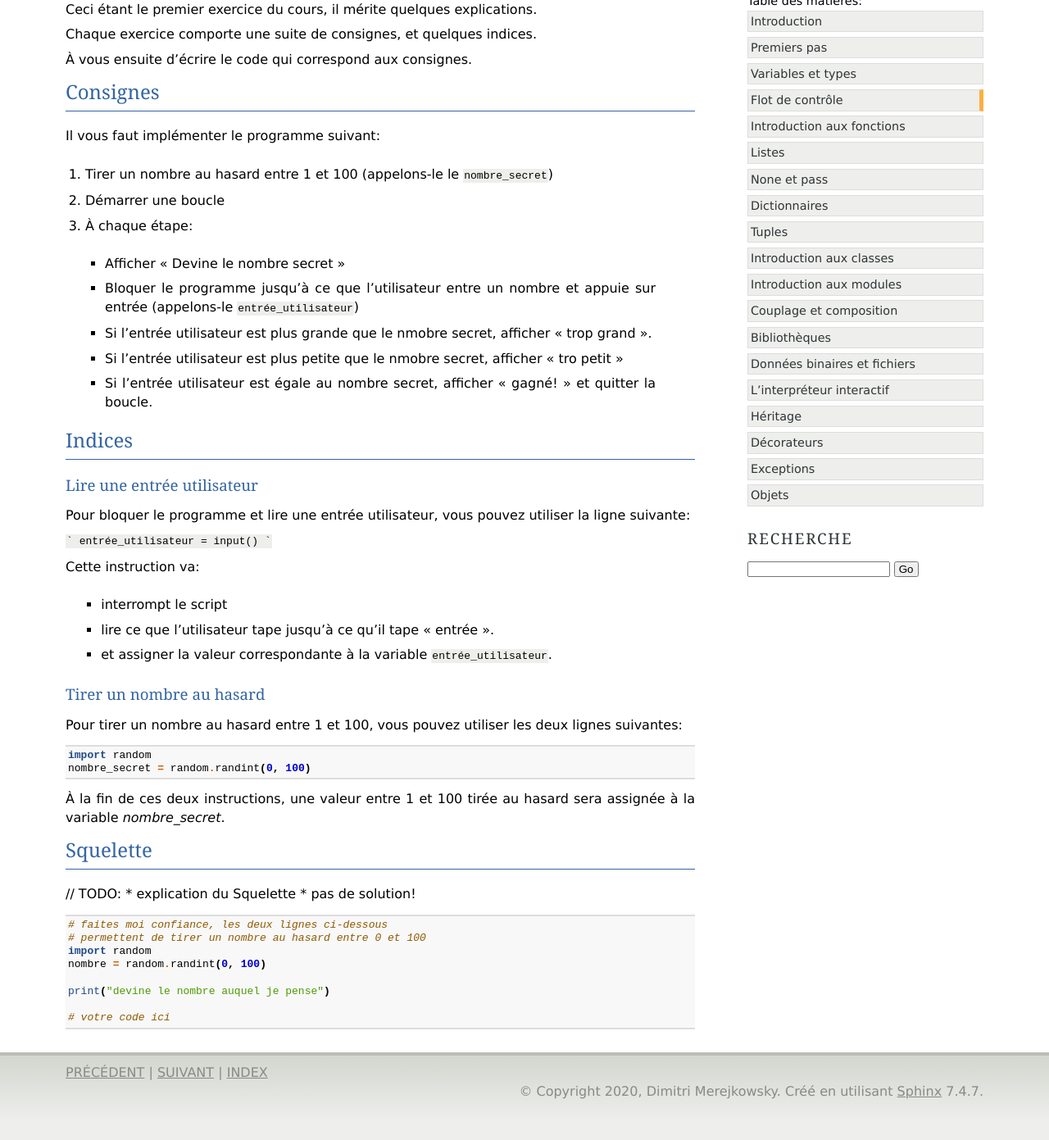
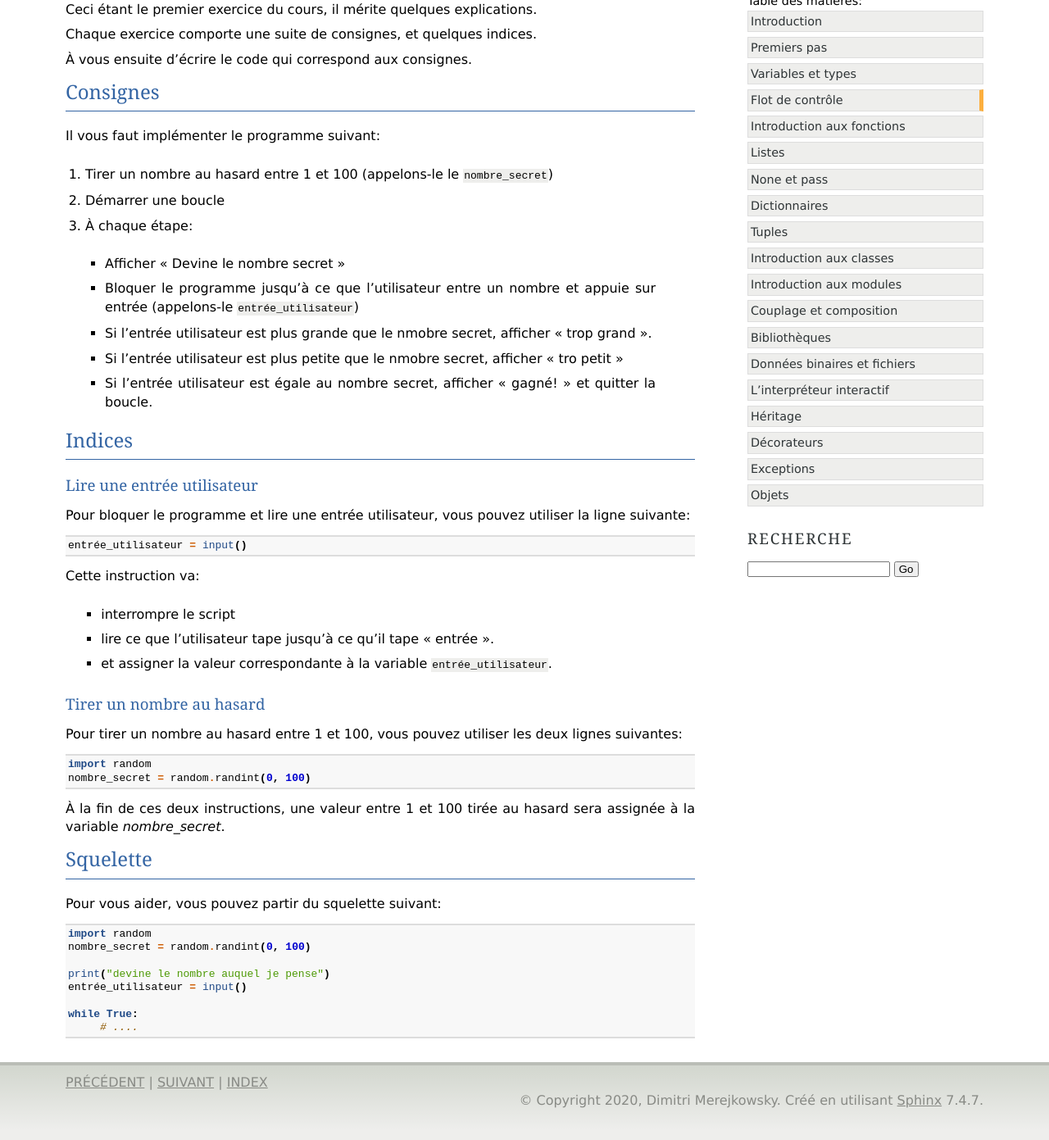
Before and after one commit to gruiick/cours-python, a Sphinx documentation site: the page built from cours/source/04-flot-de-controle/03-exercice.rst, in a window 1280 px wide and 1400 px high, scrolled down 166 px. Shown: the top 1391 px of the window at 82% size. Built offline with Sphinx 7.4.7, drawn with Linux system fonts in a browser that asks for light colours.

Commit message:
Finitions sur le premier exercice du cours

````diff
--- a/cours/source/04-flot-de-controle/03-exercice.rst
+++ b/cours/source/04-flot-de-controle/03-exercice.rst
@@ -33,14 +33,12 @@ Lire une entrée utilisateur
 +++++++++++++++++++++++++++
 
 Pour bloquer le programme et lire une entrée utilisateur, vous pouvez
-utiliser la ligne suivante:
+utiliser la ligne suivante::
 
-```
-entrée_utilisateur = input()
-```
+    entrée_utilisateur = input()
 
 Cette instruction va:
-    * interrompt le script
+    * interrompre le script
     * lire ce que l'utilisateur tape jusqu'à ce qu'il tape "entrée".
     * et assigner la valeur correspondante à la variable ``entrée_utilisateur``.
 
@@ -58,17 +56,14 @@ utiliser les deux lignes suivantes::
 Squelette
 ---------
 
-// TODO:
-* explication du Squelette
-* pas de solution!
+Pour vous aider, vous pouvez partir du squelette suivant::
 
-.. code-block:: python
 
-   # faites moi confiance, les deux lignes ci-dessous
-   # permettent de tirer un nombre au hasard entre 0 et 100
    import random
-   nombre = random.randint(0, 100)
+   nombre_secret = random.randint(0, 100)
 
    print("devine le nombre auquel je pense")
+   entrée_utilisateur = input()
 
-   # votre code ici
+   while True:
+        # ....
````
